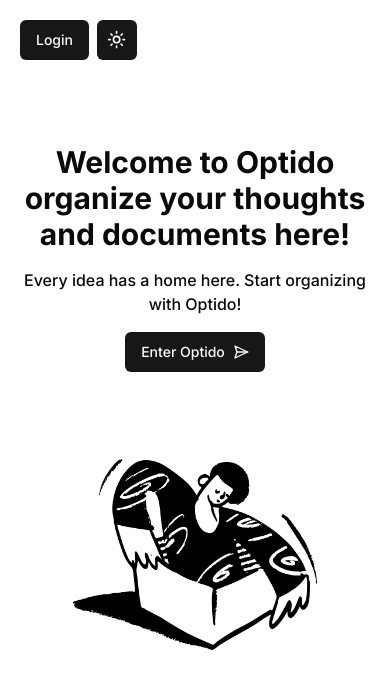
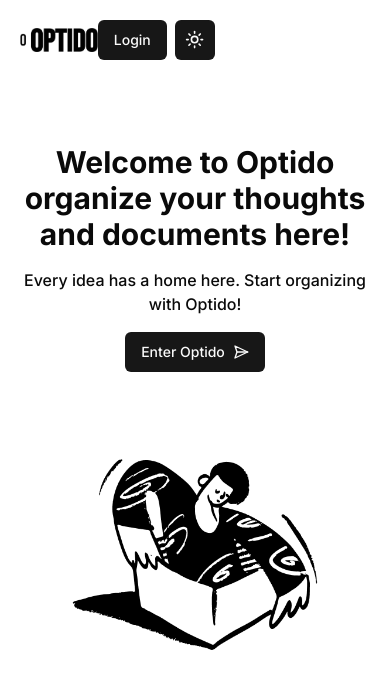
Before and after one commit to Honggilseong/optido, a Next.js app: page / in a window 390 px wide. Shown: the top 688 px of the page. Built offline with nearby package versions, Linux system fonts and the light colour scheme; no server answers.

Commit message:
로고 세션에 반응할 수 있게 작성

```diff
--- a/components/logo.tsx
+++ b/components/logo.tsx
@@ -1,8 +1,30 @@
+"use client";
+import { cn } from "@/lib/utils";
+import { useSession } from "next-auth/react";
+import { useRouter } from "next/navigation";
+
 import Image from "next/image";
 
-const Logo = ({ width = 100, height = 60 }) => {
+type LogoProps = {
+  width?: number;
+  height?: number;
+  className?: string;
+};
+
+const Logo = ({ width = 100, height = 60, className }: LogoProps) => {
+  const { status } = useSession();
+
+  const router = useRouter();
   return (
-    <div className="hidden md:flex items-center gap-x-2 cursor-pointer">
+    <div
+      className={cn("flex items-center gap-x-2 cursor-pointer", className)}
+      role="button"
+      onClick={() =>
+        status === "authenticated"
+          ? router.push("/dashboard")
+          : router.push("/")
+      }
+    >
       <Image src="/logo.png" height={height} width={width} alt="logo" />
     </div>
   );
```
